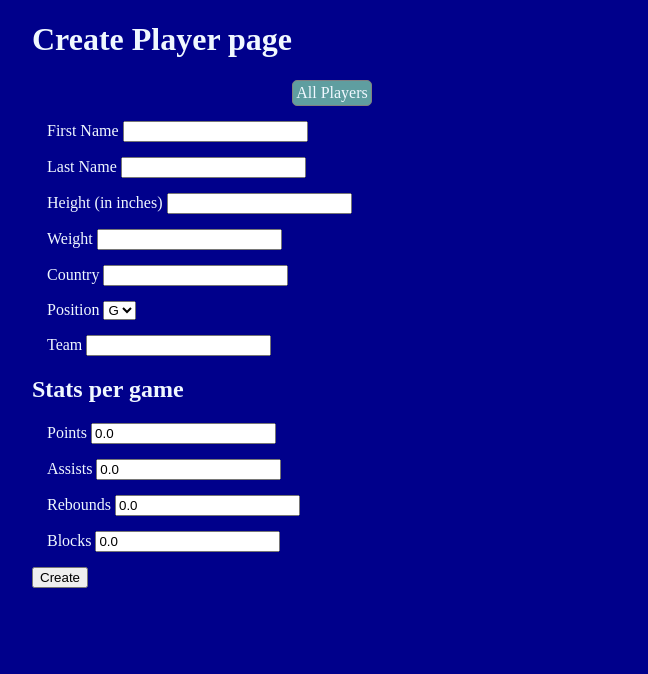
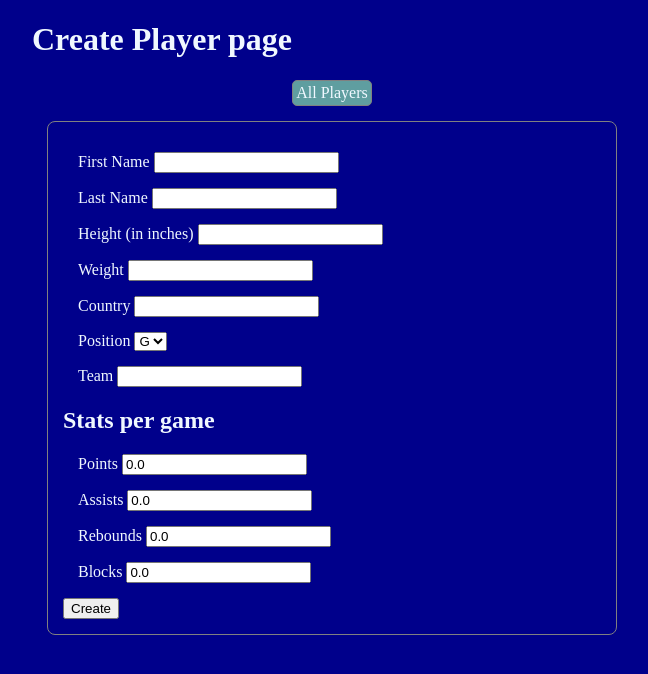
Before and after one commit to Wbradmeyer/chat_bot, a Flask app: page /players/new in a window 1280 px wide. Shown: the top 674 px of the page, without its empty margins (308-956 px from the left). Run offline with Flask 3, Linux system fonts and the light colour scheme.

Commit message:
card rounded border

```diff
--- a/flask_app/static/css/style.css
+++ b/flask_app/static/css/style.css
@@ -12,6 +12,13 @@ html {
     display: flex;
     justify-content: space-evenly;
     align-items: center;
+}
+
+.card {
+    margin: 15px;
+    border: 1px solid gray;
+    border-radius: 8px;
+    padding: 15px;
 }
 
 label {
```
